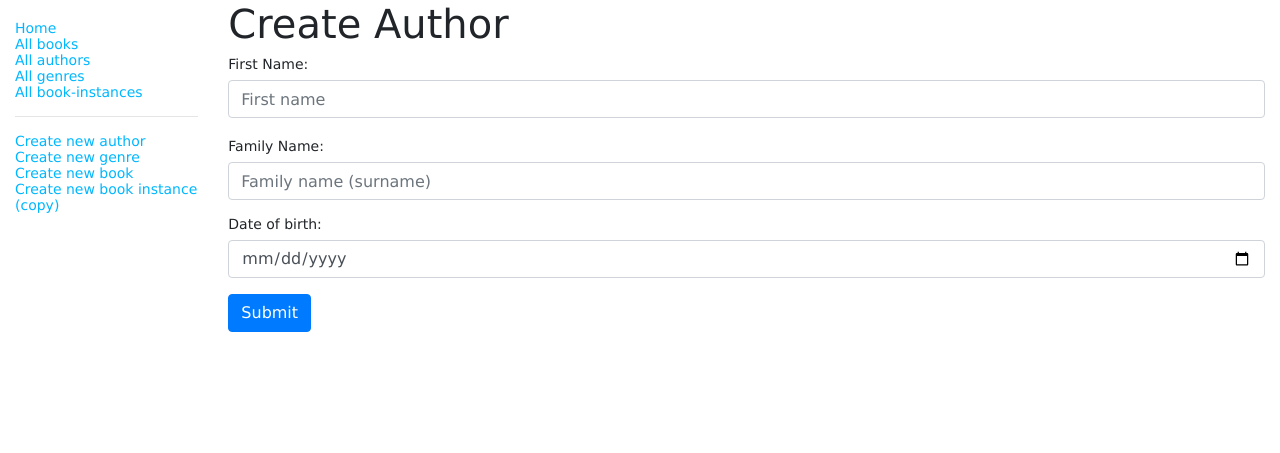
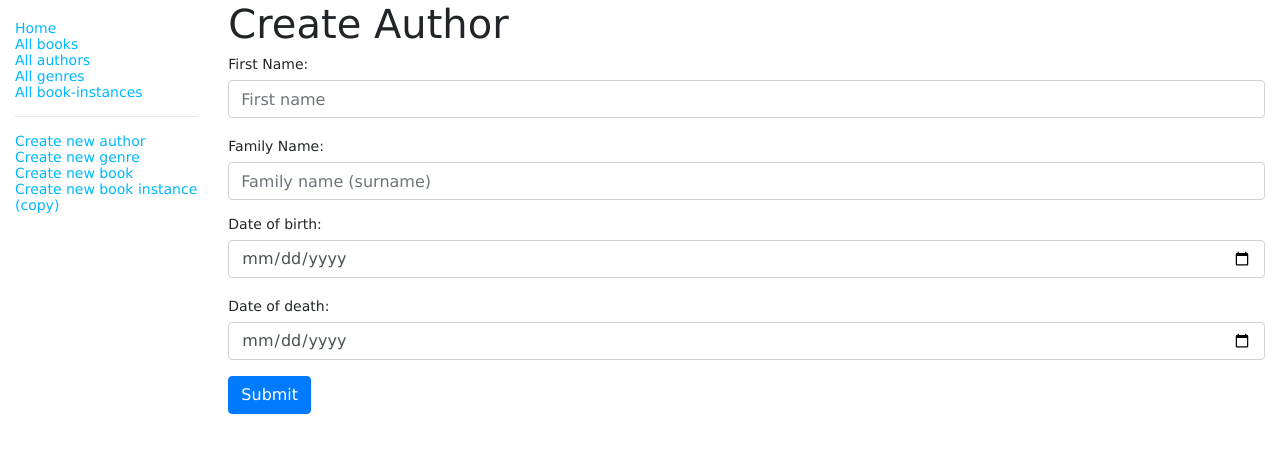
Before and after one commit to ghazaleheravi/simple_library_Express_node, a Node server app: page /catalog/author/create in a window 1280 px wide. Shown: the top 453 px of the page. Run offline with Node 20, Linux system fonts and the light colour scheme; some libraries are stand-ins or nearby versions.

Commit message:
adding death date

```diff
--- a/views/author_form.pug
+++ b/views/author_form.pug
@@ -12,6 +12,8 @@ block content
     div.form-group
       label(for='date_of_birth') Date of birth:
       input#date_of_birth.form-control(type='date' name='date_of_birth' value=(undefined===author ? '' : author.date_of_birth) )
+      label(for='date_of_death')(style='margin-top:20px') Date of death:
+      input#date_of_death.form-control(type='date' name='date_of_death' value=(undefined===author ? '' : author.date_of_death))
     button.btn.btn-primary(type='submit') Submit
   if errors
     ul
```
